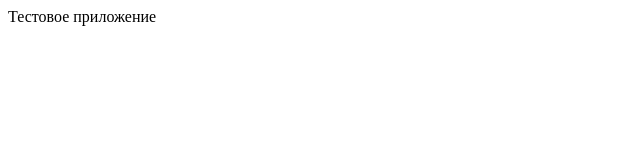
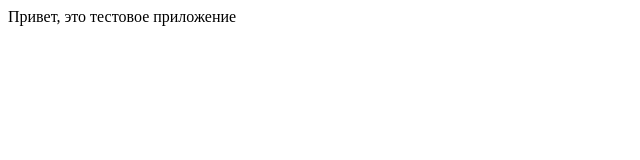
Before and after one commit to MaryMoiseeva/adm_lab1, a plain HTML site: page index.html in a window 1280 px wide. Shown: the top 160 px of the page, without its empty margins (0-640 px from the left). Drawn offline with Linux system fonts and the light colour scheme.

Commit message:
Обновила title

```diff
--- a/index.html
+++ b/index.html
@@ -3,10 +3,10 @@
 <head>
   <meta charset="UTF-8" />
   <meta name="viewport" content="width=device-width, initial-scale=1.0" />
-  <title>Привет, это тестовое приложение</title>
+  <title>Тестовое приложение</title>
 </head>
 <body>
-  <div id="title">Тестовое приложение</div>
+  <div id="title">Привет, это тестовое приложение</div>
   <button id="testButton" style="margin-top: 200px;">Изменить цвет кнопки</button>
   <script>
     const button = document.getElementById('testButton');
```
